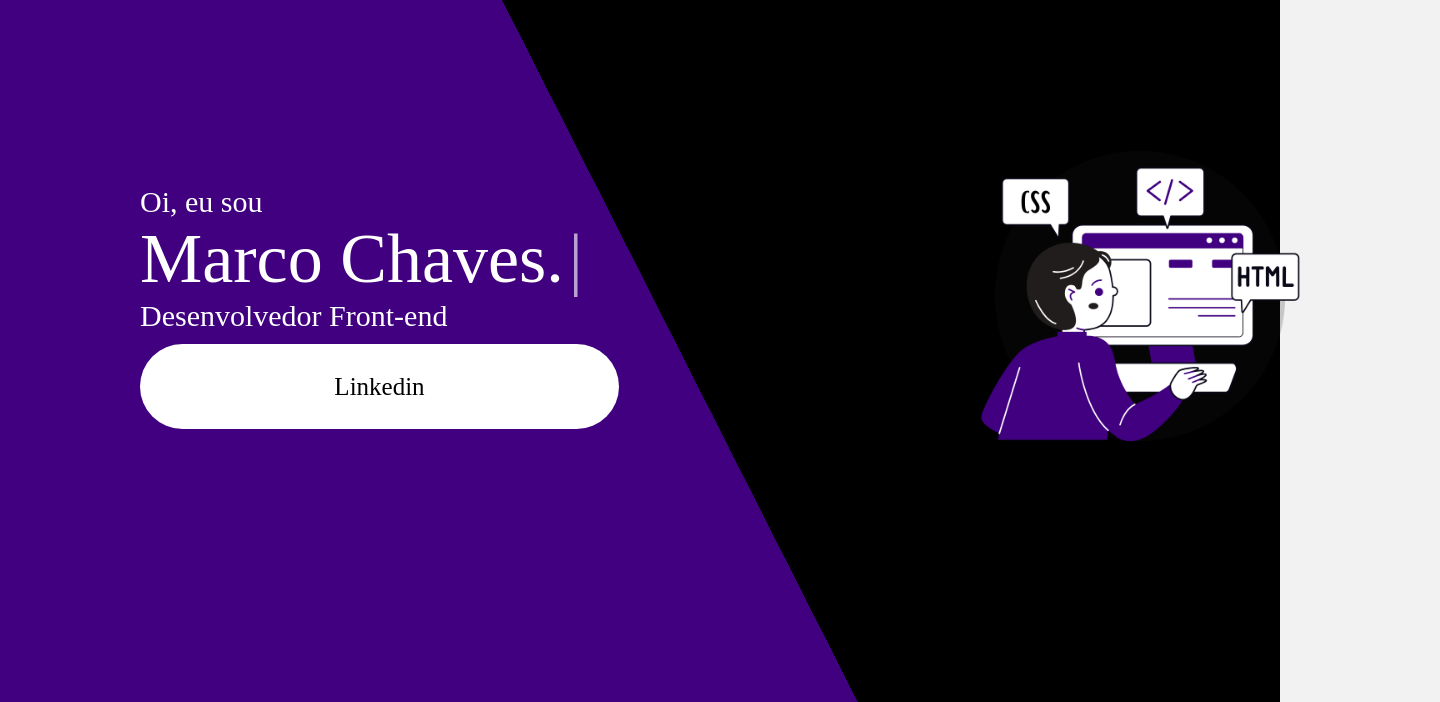
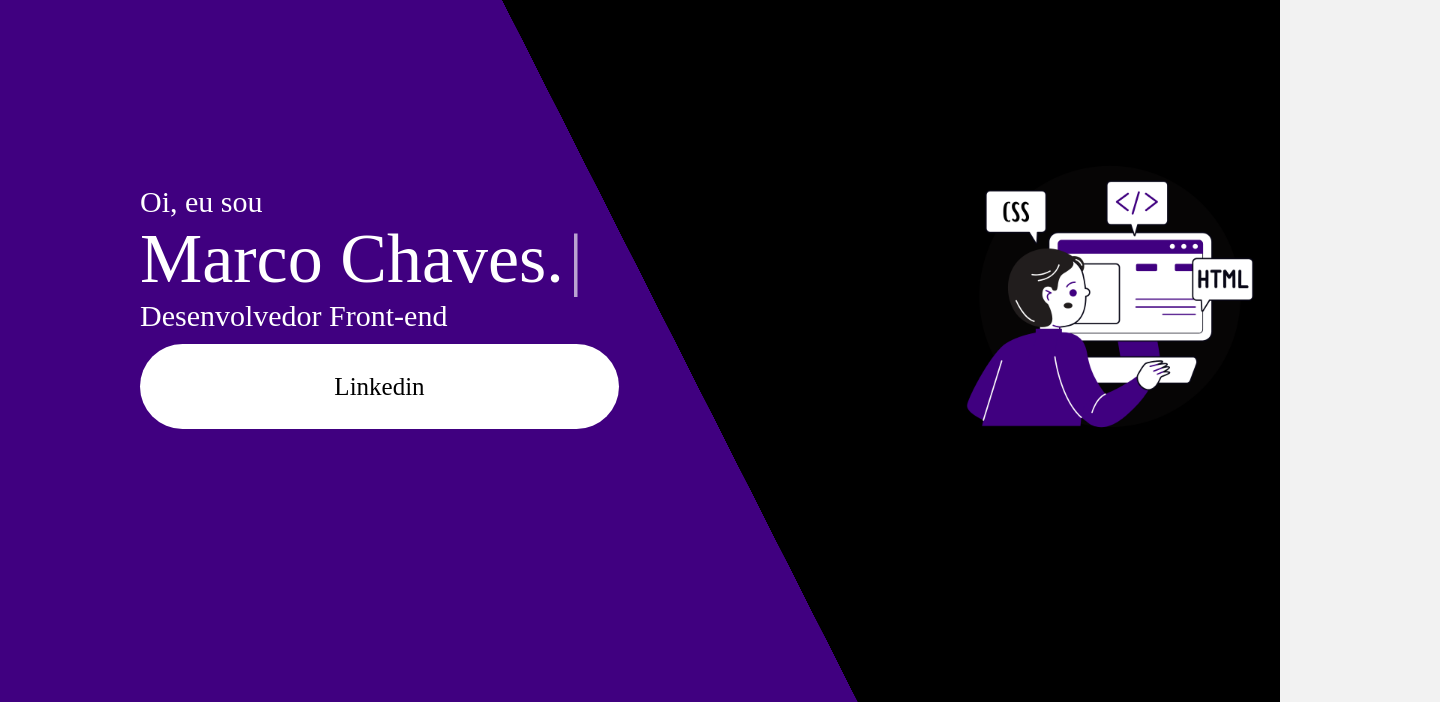
Before and after one commit to ViniciusPess/SiteRepositorioMarco, a plain HTML site: page Projeto Marquinhos/index.html in a window 1280 px wide. Shown: the part 93-795 px from the top of the page, 1440 px wide, since content can reach past the window. Drawn offline with nearby package versions, Linux system fonts and the light colour scheme; a script that the page names is missing.

Commit message:
Update navegacao-inicio.css

```diff
--- a/Projeto Marquinhos/assets/css/navegacao-inicio.css
+++ b/Projeto Marquinhos/assets/css/navegacao-inicio.css
@@ -24,7 +24,7 @@ a:hover {
 }
 
 img {
-    max-width: 200%;
+    max-width: 180%;
     display: block;
 }
 
```
